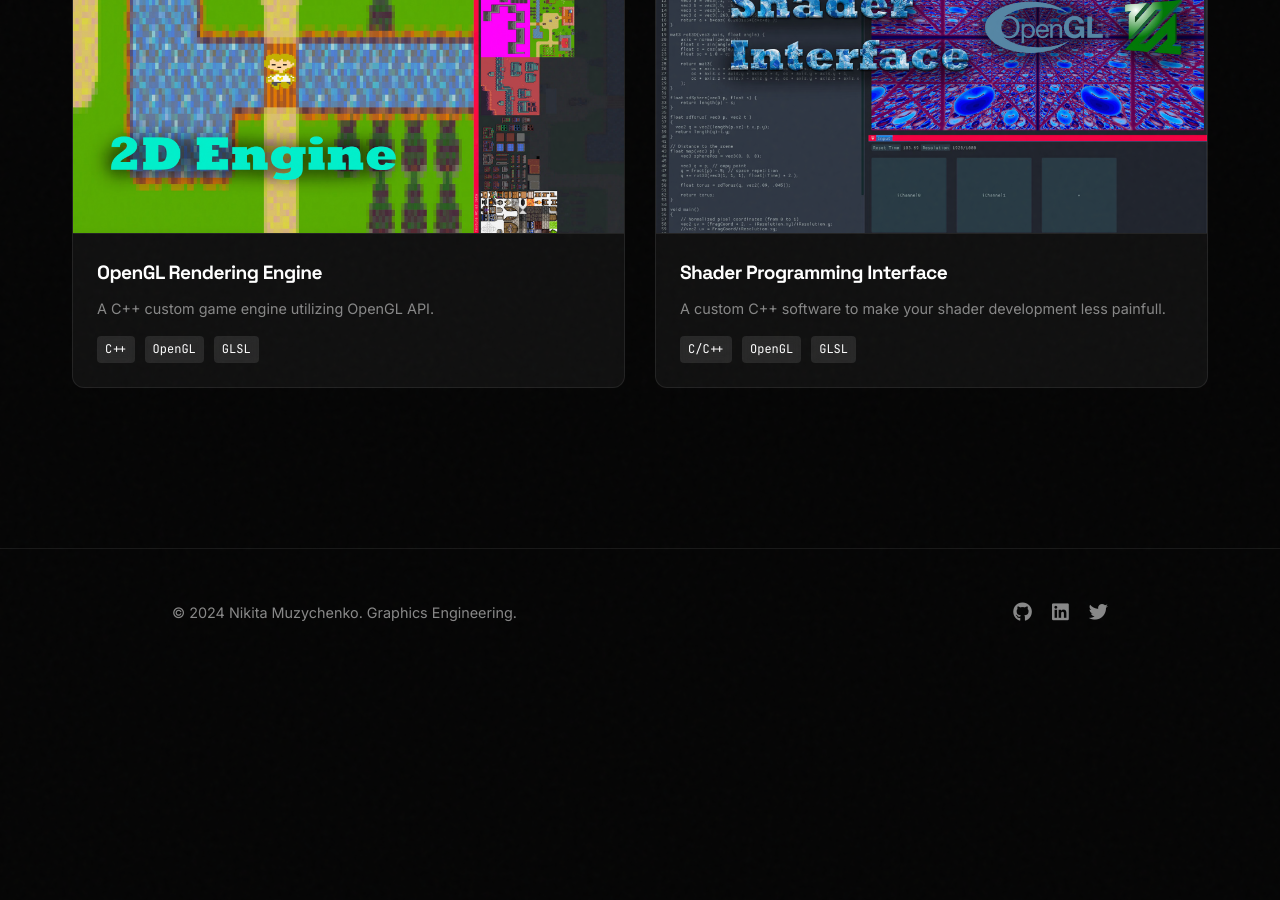
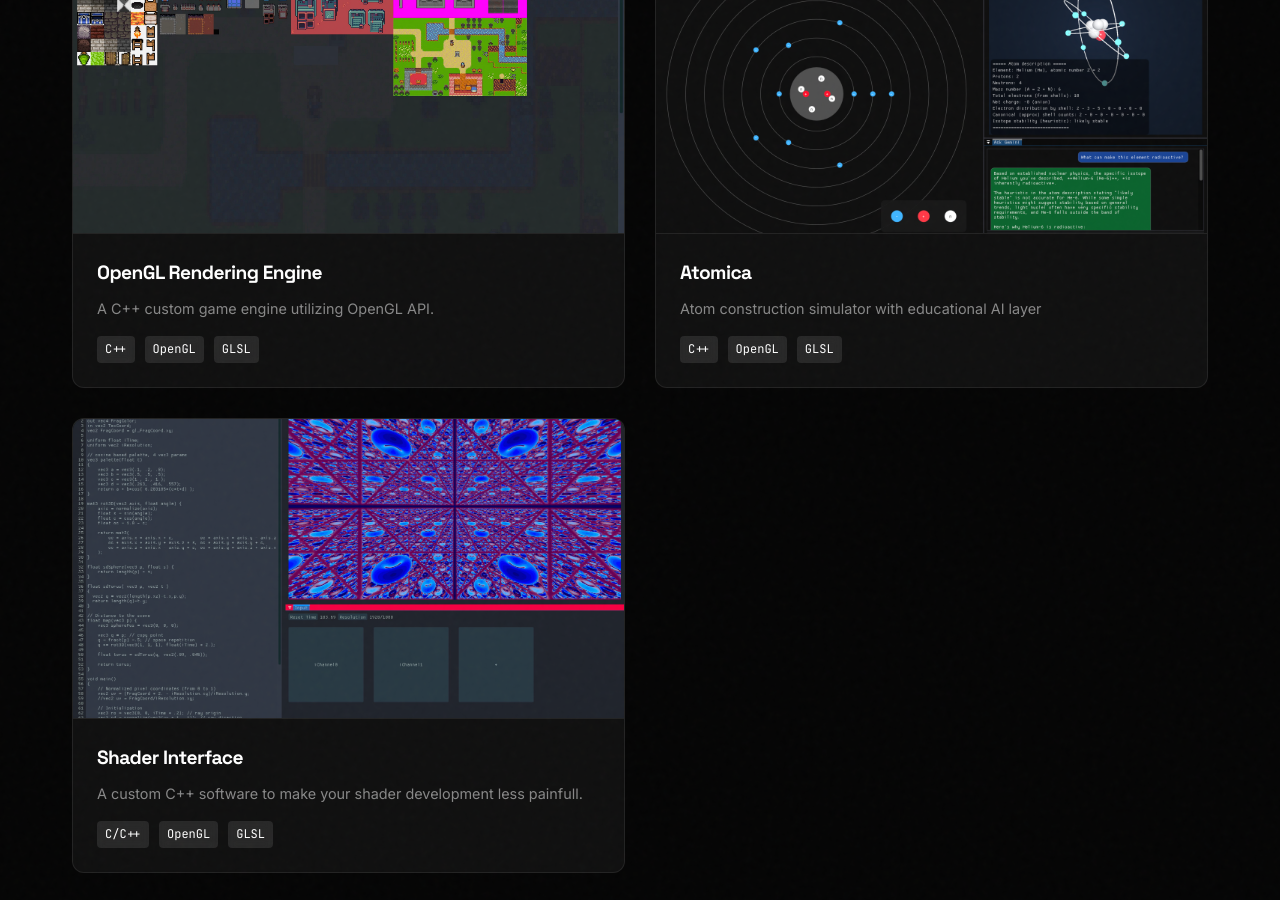
Before and after one commit to MuzychenkoNikita/MuzychenkoNikita.github.io, a Jekyll site: the page built from projects.html, in a window 1280 px wide and 900 px high, scrolled down 491 px. Built offline with Jekyll 4.4.1, drawn with Linux system fonts in a browser that asks for light colours; before the commit the page ends 1167 px from its top, so only the background shows below that.

Commit message:
Projects update

```diff
--- /dev/null
+++ b/_projects/Atomica.md
@@ -0,0 +1,20 @@
+---
+layout: project
+title: Atomica
+description: Atom construction simulator with educational AI layer
+image: /assets/images/Atomica.png
+github: https://github.com/MuzychenkoNikita/Atomica
+tech: [C++, OpenGL, GLSL, ImGui, Gemini API]
+---
+
+## Overview
+This project is a custom rendering engine I built to learn Vulkan.
+
+## Key Features
+* Bindless descriptors
+* Multi-threaded command buffer generation
+* GPU-driven culling
+
+![Screenshot 1](/assets/images/Atomica1.png)
+![Screenshot 2](/assets/images/Atomica2.png)
+![Screenshot 3](/assets/images/Atomica3.png)
--- a/_projects/Shader-Interface.md
+++ b/_projects/Shader-Interface.md
@@ -1,6 +1,6 @@
 ---
 layout: project
-title: Shader Programming Interface
+title: Shader Interface
 description: A custom C++ software to make your shader development less painfull.
 image: /assets/images/ShaderInterface.jpg
 github: https://github.com/yourname/repo
--- a/index.html
+++ b/index.html
@@ -41,7 +41,7 @@ title: Home
     </div>
 
     <div class="about-image-container">
-        <img src="/assets/images/About.gif" alt="Nikita Muzychenko">
+        <img src="/assets/images/About.jpg" alt="Nikita Muzychenko">
     </div>
 </section>
 
```
Also changed, not shown: assets/images/2DEngine.jpg, assets/images/Atomica.png (added), assets/images/Atomica1.png (added), assets/images/Atomica2.png (added), assets/images/Atomica3.png (added), assets/images/Euclid.png (added), assets/images/Euclid1.png (added), assets/images/Euclid2.png (added), assets/images/Euclid4.png (added), assets/images/ShaderInterface.jpg, 4 other files.
